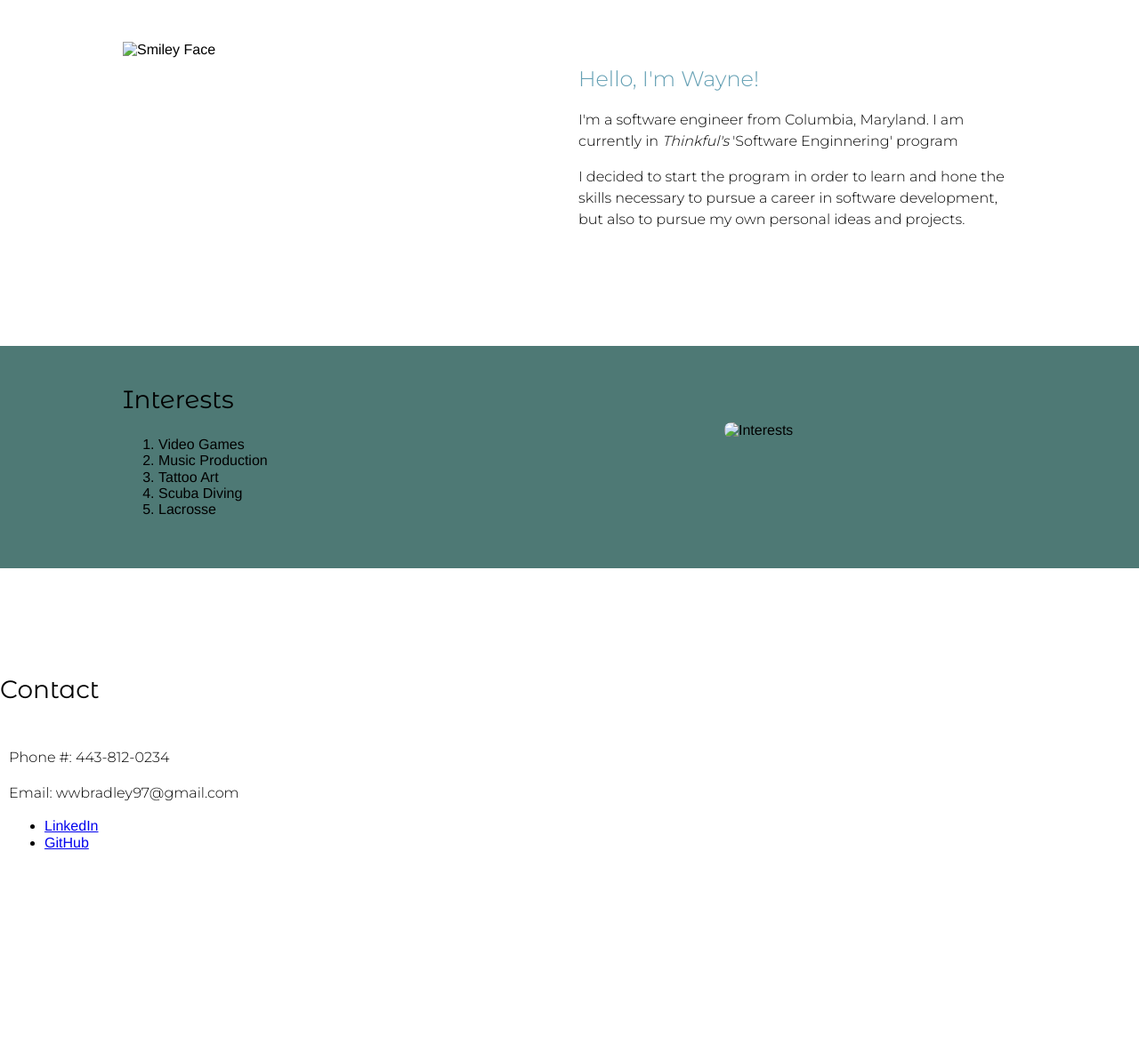
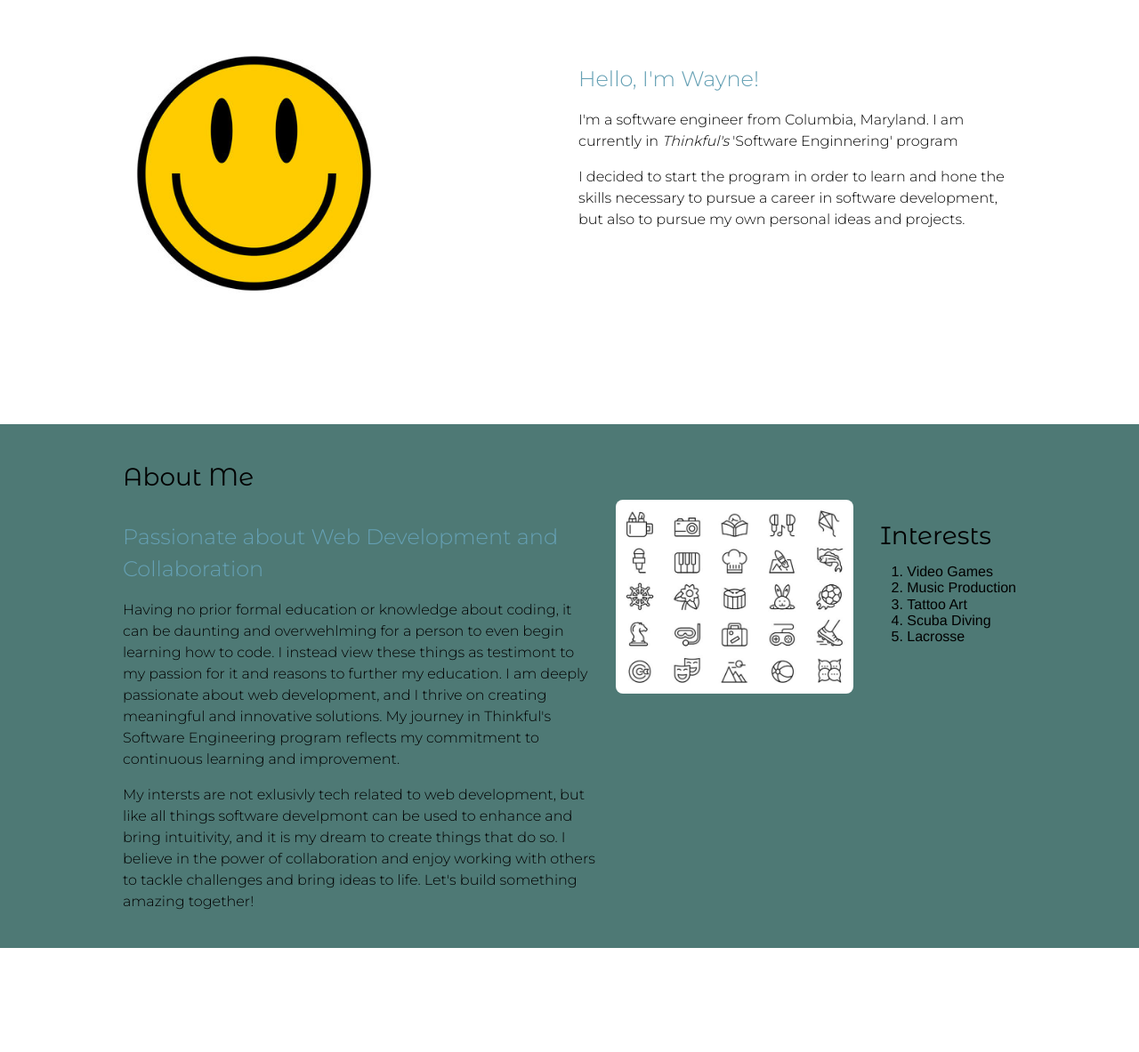
Before and after one commit to WBradley97/wayne-s-assesment-portfolio, a plain HTML site: page index.html in a window 1280 px wide. Shown: the part 107-1290 px from the top of the page at 89% size. Before the commit the page ends 1210 px from the top, so only its background shows below. Drawn offline with nearby package versions, Linux system fonts and the light colour scheme; a script that the page names is missing.

Commit message:
Portfolio Revisions

```diff
--- a/index.html
+++ b/index.html
@@ -21,7 +21,7 @@
 			<article id="home">
 				<div class='group'>
 					<div class='item'>
-						<img src="/Users/waynebradley/Desktop/wayne's-assesment-portfolio/images/profile-pic.jpg" alt="Smiley Face" class="image-style">
+						<img src="./images/profile-pic.jpg" alt="Smiley Face" class="image-style">
 				</div>
 
 				<div class='item'>
@@ -35,9 +35,25 @@
 
       <article id="about">
         <div class="wrapper">
-        	<h2>Interests</h2>
+            <h2>About Me</h2>
+            <div class="group">
+              <div class="item-double">
+                <p class="intro">Passionate about Web Development and Collaboration</p>
+                <p>
+                   Having no prior formal education or knowledge about coding, it can be daunting and overwehlming for a person to even begin learning how to code. I instead view these things as testimont to my passion for it and reasons to further my education. I am deeply passionate about web development, and I thrive on creating meaningful and innovative solutions. My journey in Thinkful's Software Engineering program reflects my commitment to continuous learning and improvement.
+                </p>
+                <p>
+                  My intersts are not exlusivly tech related to web development, but like all things software develpmont can be used to enhance and bring intuitivity, and it is my dream to create things that do so. I believe in the power of collaboration and enjoy working with others to tackle challenges and bring ideas to life. Let's build something amazing together!
+                </p>
+              </div>
+              <div class='item'>
+                <img src="./images/interests.jpg" alt="Interests" class="rounded">
+
+                                </div>
+
 			<div class='group'>
 				<div class='item-double'>
+                    <h2>Interests</h2>
                     <ol>
                         <li>Video Games</li>
                         <li>Music Production</li>
@@ -45,11 +61,7 @@
                         <li>Scuba Diving</li>
                         <li>Lacrosse</li>
                     </ol>
-				</div>
-        	<div class='item'>
-<img src="/Users/waynebradley/Desktop/wayne's-assesment-portfolio/images/interests.jpg" alt="Interests" class="rounded">
 
-				</div>
 			</div>
       </div>
       </article>
```
